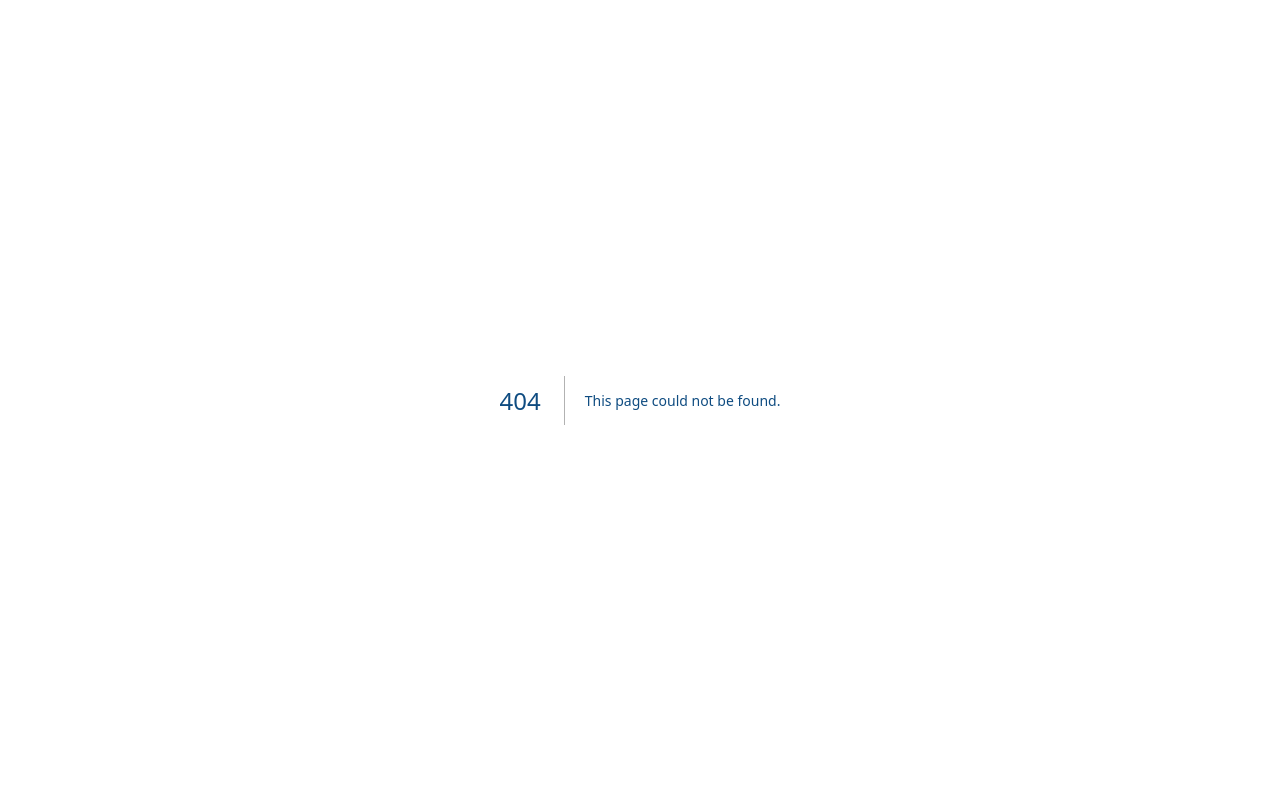
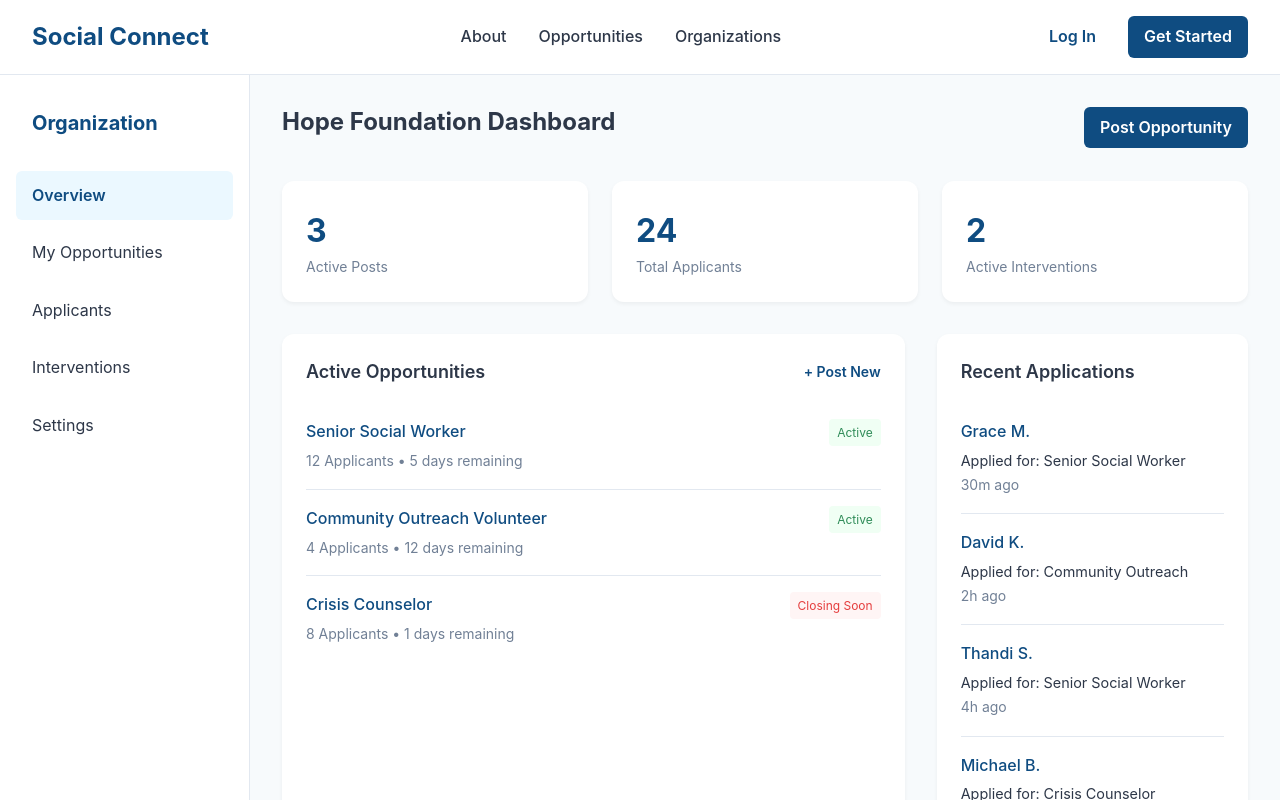
Before and after one commit to TinoMako/project1_antigravity, a Next.js app: page /org in a window 1280 px wide. Before the commit this address had no page. Built offline with nearby package versions, Linux system fonts and the light colour scheme.

Commit message:
feat: Add Organization Dashboard

```diff
--- a/prd.json
+++ b/prd.json
@@ -33,7 +33,7 @@
         "id": "6_org_dashboard",
         "story": "Organization dashboard.",
         "priority": 6,
-        "passes": false
+        "passes": true
     },
     {
         "id": "7_search_browse",
--- /dev/null
+++ b/src/app/(dashboard)/org/page.tsx
@@ -0,0 +1,62 @@
+import Link from 'next/link';
+import styles from '@/components/dashboard/Dashboard.module.css';
+import StatCard from '@/components/dashboard/StatCard';
+import ActiveOpportunities from '@/components/dashboard/ActiveOpportunities';
+import RecentApplications from '@/components/dashboard/RecentApplications';
+import InterventionOverview from '@/components/dashboard/InterventionOverview';
+import Navbar from '@/components/layout/Navbar';
+
+export default function OrgDashboard() {
+    return (
+        <div>
+            <Navbar />
+            <div className={styles.dashboardContainer}>
+                {/* Sidebar */}
+                <aside className={styles.sidebar}>
+                    <div className={styles.sidebarTitle}>Organization</div>
+                    <nav>
+                        <Link href="/org" className={`${styles.navItem} ${styles.activeNav}`}>Overview</Link>
+                        <Link href="/org/opportunities" className={styles.navItem}>My Opportunities</Link>
+                        <Link href="/org/applicants" className={styles.navItem}>Applicants</Link>
+                        <Link href="/org/interventions" className={styles.navItem}>Interventions</Link>
+                        <Link href="/org/settings" className={styles.navItem}>Settings</Link>
+                    </nav>
+                </aside>
+
+                {/* Main Content */}
+                <main className={styles.mainContent}>
+                    <div className={styles.header}>
+                        <h1 className={styles.welcomeUser}>Hope Foundation Dashboard</h1>
+                        <Link href="/org/opportunities/new" className="button" style={{
+                            backgroundColor: 'var(--primary)',
+                            color: 'white',
+                            border: 'none',
+                            padding: '0.5rem 1rem',
+                            borderRadius: '6px',
+                            fontWeight: 600,
+                            cursor: 'pointer',
+                            textDecoration: 'none'
+                        }}>
+                            Post Opportunity
+                        </Link>
+                    </div>
+
+                    {/* Stats Row */}
+                    <div className={styles.statsGrid}>
+                        <StatCard label="Active Posts" value={3} />
+                        <StatCard label="Total Applicants" value={24} />
+                        <StatCard label="Active Interventions" value={2} />
+                    </div>
+
+                    {/* Content Grid */}
+                    <div className={styles.contentGrid}>
+                        <ActiveOpportunities />
+                        <RecentApplications />
+                    </div>
+
+                    <InterventionOverview />
+                </main>
+            </div>
+        </div>
+    );
+}
--- /dev/null
+++ b/src/components/dashboard/ActiveOpportunities.tsx
@@ -0,0 +1,34 @@
+import Link from 'next/link';
+import styles from '@/components/dashboard/Dashboard.module.css';
+
+export default function ActiveOpportunities() {
+    const opportunities = [
+        { id: 1, title: 'Senior Social Worker', applicants: 12, status: 'Active', daysLeft: 5 },
+        { id: 2, title: 'Community Outreach Volunteer', applicants: 4, status: 'Active', daysLeft: 12 },
+        { id: 3, title: 'Crisis Counselor', applicants: 8, status: 'Closing Soon', daysLeft: 1 },
+    ];
+
+    return (
+        <div className={styles.sectionCard}>
+            <div className={styles.sectionTitle}>
+                Active Opportunities
+                <Link href="/org/opportunities/new" style={{ fontSize: '0.875rem', fontWeight: 600 }}>+ Post New</Link>
+            </div>
+            <ul className={styles.list}>
+                {opportunities.map((opp) => (
+                    <li key={opp.id} className={styles.listItem}>
+                        <div className={styles.itemHeader}>
+                            <span className={styles.itemTitle}>{opp.title}</span>
+                            <span className={styles.tag} style={{ background: opp.status === 'Closing Soon' ? '#fff5f5' : 'var(--accent-green)', color: opp.status === 'Closing Soon' ? 'var(--error)' : 'var(--secondary)' }}>
+                                {opp.status}
+                            </span>
+                        </div>
+                        <div className={styles.itemMeta}>
+                            {opp.applicants} Applicants • {opp.daysLeft} days remaining
+                        </div>
+                    </li>
+                ))}
+            </ul>
+        </div>
+    );
+}
--- /dev/null
+++ b/src/components/dashboard/InterventionOverview.tsx
@@ -0,0 +1,26 @@
+import styles from '@/components/dashboard/Dashboard.module.css';
+
+export default function InterventionOverview() {
+    return (
+        <div className={styles.sectionCard} style={{ marginTop: '2rem' }}>
+            <div className={styles.sectionTitle}>Intervention Tracking</div>
+            <div style={{ display: 'grid', gridTemplateColumns: 'repeat(auto-fit, minmax(250px, 1fr))', gap: '1rem' }}>
+                <div style={{ padding: '1rem', background: 'var(--background)', borderRadius: '8px' }}>
+                    <h4 style={{ fontSize: '1rem', color: 'var(--text-main)' }}>Youth Mentorship Program</h4>
+                    <div style={{ width: '100%', height: '8px', background: '#e2e8f0', borderRadius: '4px', margin: '0.5rem 0' }}>
+                        <div style={{ width: '75%', height: '100%', background: 'var(--success)', borderRadius: '4px' }}></div>
+                    </div>
+                    <span style={{ fontSize: '0.875rem', color: 'var(--text-muted)' }}>75% Term Complete</span>
+                </div>
+
+                <div style={{ padding: '1rem', background: 'var(--background)', borderRadius: '8px' }}>
+                    <h4 style={{ fontSize: '1rem', color: 'var(--text-main)' }}>Food Sensitivity Drive</h4>
+                    <div style={{ width: '100%', height: '8px', background: '#e2e8f0', borderRadius: '4px', margin: '0.5rem 0' }}>
+                        <div style={{ width: '30%', height: '100%', background: 'var(--warning)', borderRadius: '4px' }}></div>
+                    </div>
+                    <span style={{ fontSize: '0.875rem', color: 'var(--text-muted)' }}>30% Distribution Goal</span>
+                </div>
+            </div>
+        </div>
+    );
+}
--- /dev/null
+++ b/src/components/dashboard/RecentApplications.tsx
@@ -0,0 +1,27 @@
+import styles from '@/components/dashboard/Dashboard.module.css';
+
+export default function RecentApplications() {
+    const applications = [
+        { id: 1, name: 'Grace M.', role: 'Senior Social Worker', date: '30m ago' },
+        { id: 2, name: 'David K.', role: 'Community Outreach', date: '2h ago' },
+        { id: 3, name: 'Thandi S.', role: 'Senior Social Worker', date: '4h ago' },
+        { id: 4, name: 'Michael B.', role: 'Crisis Counselor', date: '1d ago' },
+    ];
+
+    return (
+        <div className={styles.sectionCard}>
+            <div className={styles.sectionTitle}>Recent Applications</div>
+            <ul className={styles.list}>
+                {applications.map((app) => (
+                    <li key={app.id} className={styles.listItem}>
+                        <div className={styles.itemHeader}>
+                            <span className={styles.itemTitle}>{app.name}</span>
+                        </div>
+                        <p style={{ margin: 0, fontSize: '0.9rem', color: 'var(--text-main)' }}>Applied for: {app.role}</p>
+                        <span className={styles.itemMeta}>{app.date}</span>
+                    </li>
+                ))}
+            </ul>
+        </div>
+    );
+}
```
Also changed, not shown: progress.txt.
